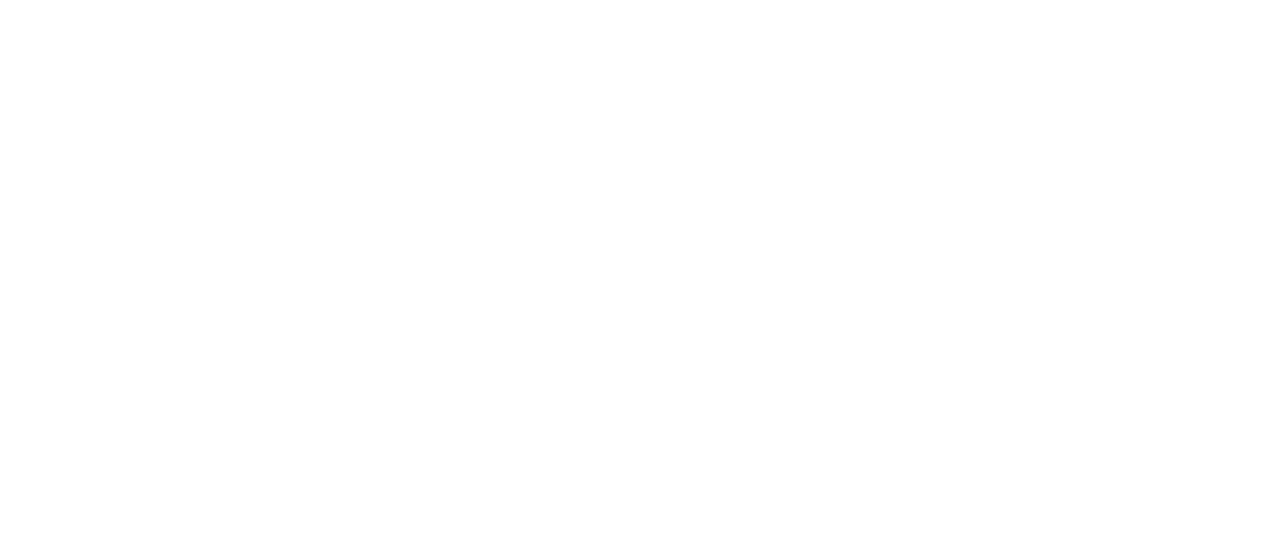
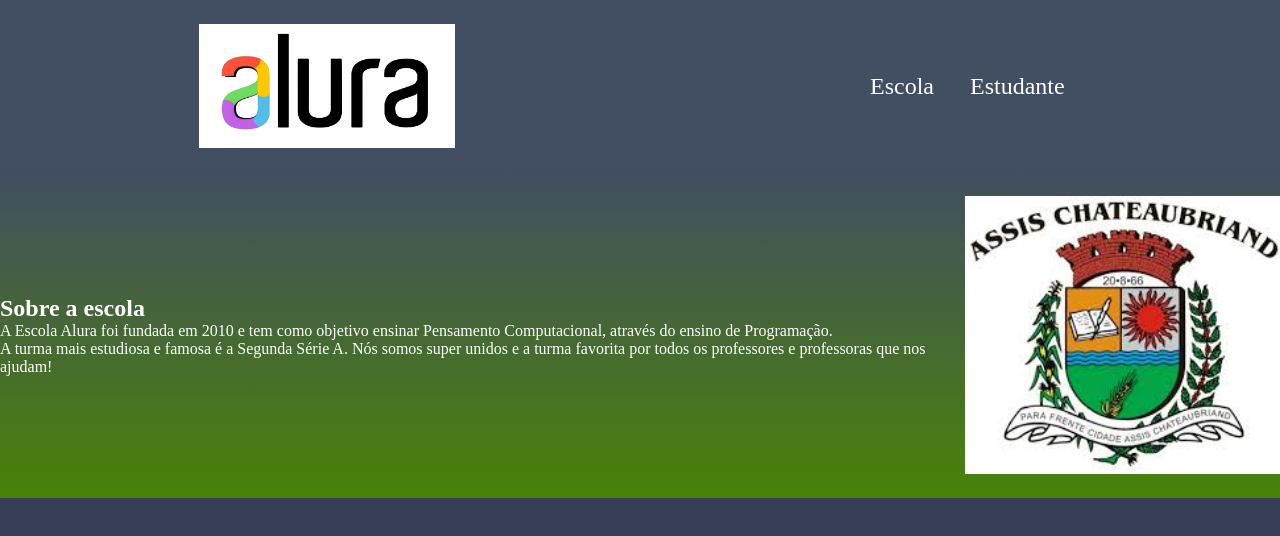
Before and after one commit to gui16570/Wetz, a plain HTML site: page index.html in a window 1280 px wide. Drawn offline with Linux system fonts and the light colour scheme.

Commit message:
Add files via upload

```diff
--- a/index.html
+++ b/index.html
@@ -1,9 +1,28 @@
-<!doctype html>
+<!DOCTYPE html>
 <html lang="pt-br">
     <head>
-        <meta charset="utf-8">
-        <meta http-equiv="x-ua-compatible" content="ie=edge">
-        <meta name="viewport" content="width=device-width initial-scale=1.0">
-        <title> documente </title>
+       <meta charset="UTF-8">
+       <meta http-equiv="x-va-compatible"content="ie=edge">
+       <meta name="viewport"content="wudth=device"-width-initial-scake=1.0>
+       <title>document</title>
+        <link rel="stylesheet" href="style.css">
     </head>
+    <body>
+        <header class="cabecalho">
+            <img class="cabecalho-imagem" src="alura.png" alt="logo do alura">
+            <ul class="cabecalho-lista">
+                <li class="cabecalho-lista-item">Escola</li>
+                <li class="cabecalho-lista-item">Estudante</li>
+            </ul>
+        </header>
+        <section class="escola">
+            <div class="escola-div-conteudo">
+                <h2 class="escola-titulo">Sobre a escola</h2>
+                <p class="escola-texto-um">A Escola Alura foi fundada em 2010 e tem como objetivo ensinar Pensamento Computacional, através do ensino de  Programação.</p>
+                <p class="escola-texto-dois">A turma mais estudiosa e famosa é a Segunda Série A. Nós somos super unidos e a turma favorita por todos os professores e professoras que nos ajudam!</p>
+            </div>
+            <img class="escola-imagem" src="images.jpeg" alt="Professora no quadro">
+        </section>
+
+    </body>
 </html>
--- a/style.css
+++ b/style.css
@@ -0,0 +1,38 @@
+
+body {
+    background-color: #383d58;
+}
+header {
+    background-color: #424E61;
+}
+*{
+    margin: 0;
+    padding: 0;
+}
+.cabecalho {
+    background-color: #424E61;
+    color: white;
+    display: flex;
+    justify-content: space-around;
+    align-items: center;
+    padding: 24px 0;
+}
+.cabecalho-imagem{
+    width: 20%;
+}
+.cabecalho-lista-item{
+    display: inline-block;
+    margin: 0 16px;
+    font-size: 24px;
+}
+.escola-imagem{
+    width: 25%;
+}
+.escola{
+    background-image: linear-gradient(#424E61, #498307);
+    color: white;
+    display: flex;
+    justify-content: center;
+    align-items: center;
+    padding: 24px 0;
+}
```
Also changed, not shown: alura.png (added), images.jpeg (added), 1 other file.
